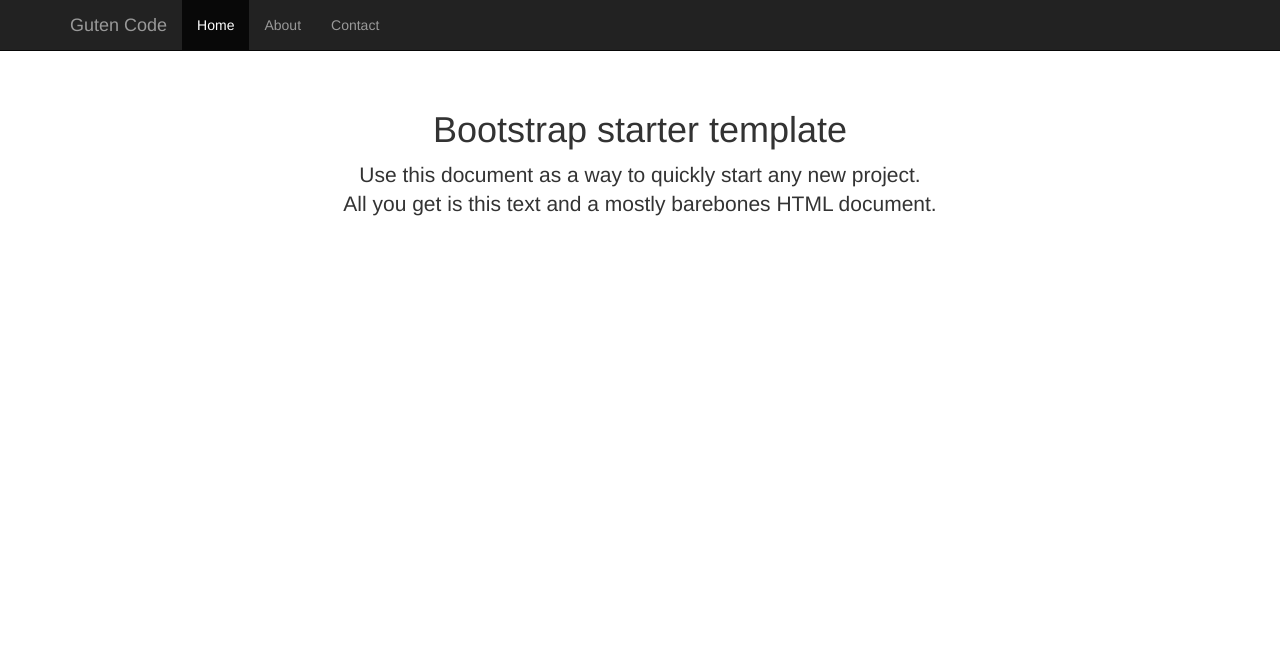
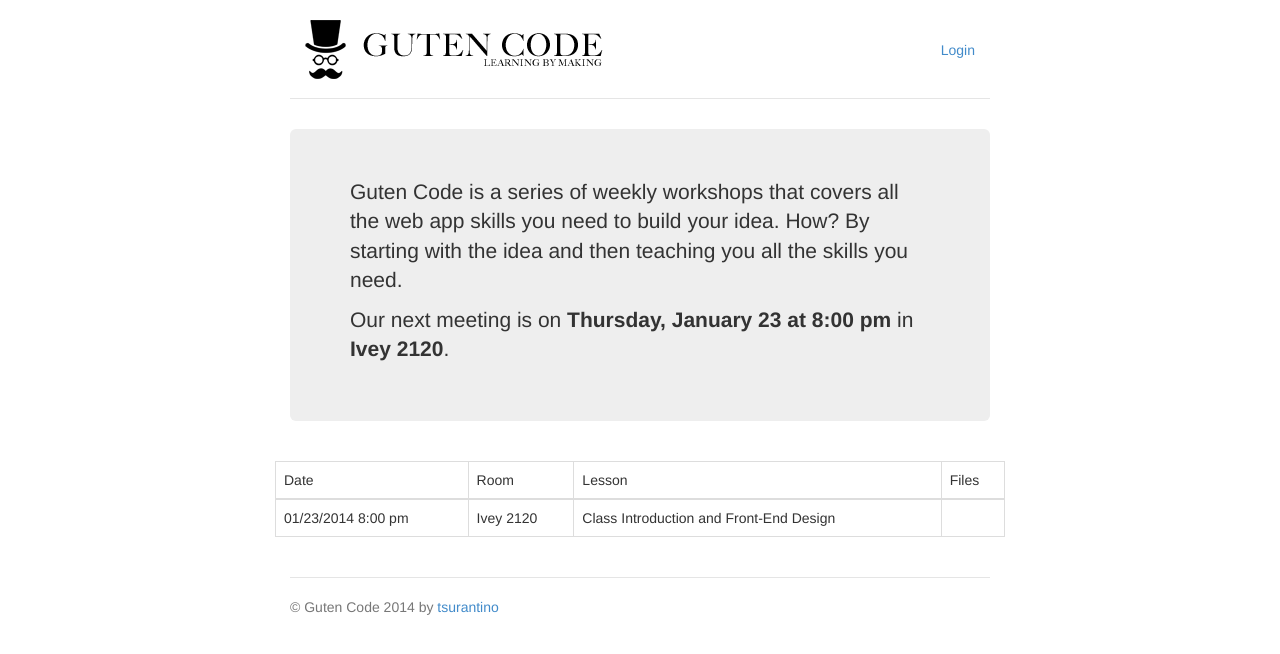
Before and after one commit to joannafu/gutenclass, a Django app: page / in a window 1280 px wide. Shown: the top 654 px of the page. Run offline with Django 3.2, Linux system fonts and the light colour scheme; some libraries are stand-ins or nearby versions.

Commit message:
Added homepage design. Added horizontal logo.

```diff
--- /dev/null
+++ b/assets/css/custom.css
@@ -0,0 +1,83 @@
+/* Space out content a bit */
+body {
+  padding-top: 20px;
+  padding-bottom: 20px;
+}
+
+/* Everything but the jumbotron gets side spacing for mobile first views */
+.header,
+.marketing,
+.footer {
+  padding-left: 15px;
+  padding-right: 15px;
+}
+
+/* Custom page header */
+.header {
+  margin-top: 10px;
+  border-bottom: 1px solid #e5e5e5;
+}
+/* Make the masthead heading the same height as the navigation */
+.header .logo {
+  margin-top: -10px;
+  margin-bottom: 0;
+  padding-bottom: 19px;
+}
+
+/* Custom page footer */
+.footer {
+  padding-top: 19px;
+  color: #777;
+  border-top: 1px solid #e5e5e5;
+}
+
+/* Customize container */
+@media (min-width: 768px) {
+  .container {
+    max-width: 730px;
+  }
+}
+.container-narrow > hr {
+  margin: 30px 0;
+}
+
+/* Main marketing message and sign up button */
+.jumbotron {
+  border-bottom: 1px solid #e5e5e5;
+}
+
+.jumbotron .btn {
+  font-size: 21px;
+  padding: 14px 24px;
+}
+
+/* Supporting marketing content */
+.marketing {
+  margin-top: 40px;
+  margin-bottom: 20px;
+}
+.marketing p + h4 {
+  margin-top: 28px;
+}
+.marketing .table {
+  width: 100%;
+}
+
+/* Responsive: Portrait tablets and up */
+@media screen and (min-width: 768px) {
+  /* Remove the padding we set earlier */
+  .header,
+  .marketing,
+  .footer {
+    padding-left: 0;
+    padding-right: 0;
+  }
+  /* Space out the masthead */
+  .header {
+    margin-bottom: 30px;
+  }
+  /* Remove the bottom border on the jumbotron for visual effect */
+  .jumbotron {
+    border-bottom: 0;
+  }
+}
--- a/templates/base.html
+++ b/templates/base.html
@@ -9,19 +9,11 @@
     <meta name="author" content="">
     <link rel="shortcut icon" href="../../docs-assets/ico/favicon.png">
 
-    <title>Starter Template for Bootstrap</title>
+    <title>Guten Code - Learning by Making</title>
 
     <!-- Bootstrap core CSS -->
     <link href="{{ STATIC_URL }}css/bootstrap.css" rel="stylesheet">
-    <style type="text/css">
-    body {
-      padding-top: 50px;
-    }
-    .starter-template {
-      padding: 40px 15px;
-      text-align: center;
-    }
-    </style>
+    <link href="{{ STATIC_URL }}css/custom.css" rel="stylesheet">
 
     <!-- Just for debugging purposes. Don't actually copy this line! -->
     <!--[if lt IE 9]><script src="../../docs-assets/js/ie8-responsive-file-warning.js"></script><![endif]-->
@@ -35,30 +27,22 @@
 
   <body>
 
-    <div class="navbar navbar-inverse navbar-fixed-top" role="navigation">
-      <div class="container">
-        <div class="navbar-header">
-          <button type="button" class="navbar-toggle" data-toggle="collapse" data-target=".navbar-collapse">
-            <span class="sr-only">Toggle navigation</span>
-            <span class="icon-bar"></span>
-            <span class="icon-bar"></span>
-            <span class="icon-bar"></span>
-          </button>
-          <a class="navbar-brand" href="#">Guten Code</a>
-        </div>
-        <div class="collapse navbar-collapse">
-          <ul class="nav navbar-nav">
-            <li class="active"><a href="#">Home</a></li>
-            <li><a href="#about">About</a></li>
-            <li><a href="#contact">Contact</a></li>
-          </ul>
-        </div><!--/.nav-collapse -->
+    <div class="container">
+      <div class="header">
+        <ul class="nav nav-pills pull-right">
+          <li><a href="#">Login</a></li>
+        </ul>
+        <img class="logo" src="{{ STATIC_URL }}img/logo.png" alt="Guten Code" />
       </div>
-    </div>
 
     {% block content %}
     {% endblock %}
 
+    <div class="footer">
+        <p>&copy; Guten Code 2014 by <a href="http://tsurantino.com">tsurantino</a></p>
+      </div>
+
+    </div> <!-- /container -->
 
     <!-- Bootstrap core JavaScript
     ================================================== -->
--- a/templates/index.html
+++ b/templates/index.html
@@ -1,10 +1,30 @@
 {% extends "base.html" %}
 
 {% block content %}
-<div class="container">
-  <div class="starter-template">
-    <h1>Bootstrap starter template</h1>
-    <p class="lead">Use this document as a way to quickly start any new project.<br> All you get is this text and a mostly barebones HTML document.</p>
-  </div>
-</div><!-- /.container -->
+
+<div class="jumbotron">
+  <p>Guten Code is a series of weekly workshops that covers all the web app skills you need to build your idea. How? By starting with the idea and then teaching you all the skills you need.</p>
+  <p>Our next meeting is on <strong>Thursday, January 23 at 8:00 pm</strong> in <strong>Ivey 2120</strong>.</p>
+</div>
+
+<div class="row marketing">
+  <table class="table table-bordered">
+    <thead>
+      <tr>
+        <td>Date</td>
+        <td>Room</td>
+        <td>Lesson</td>
+        <td>Files</td>
+    </thead>
+    <tbody>
+      <tr>
+        <td>01/23/2014 8:00 pm</td>
+        <td>Ivey 2120</td>
+        <td>Class Introduction and Front-End Design</td>
+        <td></td>
+      </tr>
+    </tbody>
+  </table>
+</div>
+
 {% endblock %}
```
Also changed, not shown: assets/img/logo.png (added).
